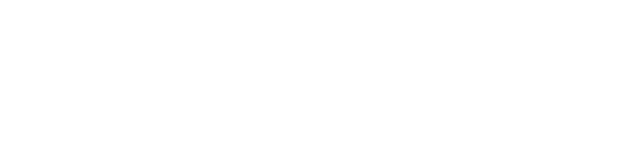
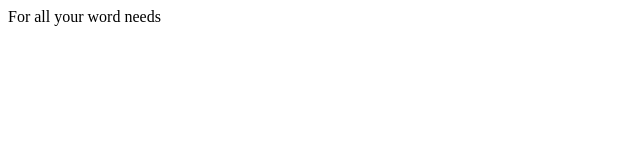
Before and after one commit to unoffender/unoffender-beta, a plain HTML site: page index.html in a window 1280 px wide. Shown: the whole page, without its empty margins (0-640 px from the left). Drawn offline with Linux system fonts and the light colour scheme.

Commit message:
Update index.html

```diff
--- a/index.html
+++ b/index.html
@@ -9,7 +9,7 @@
 </html>
 <body></body>
     <div class="container">
-
+        For all your word needs
     </div>
 
 </html>
```
